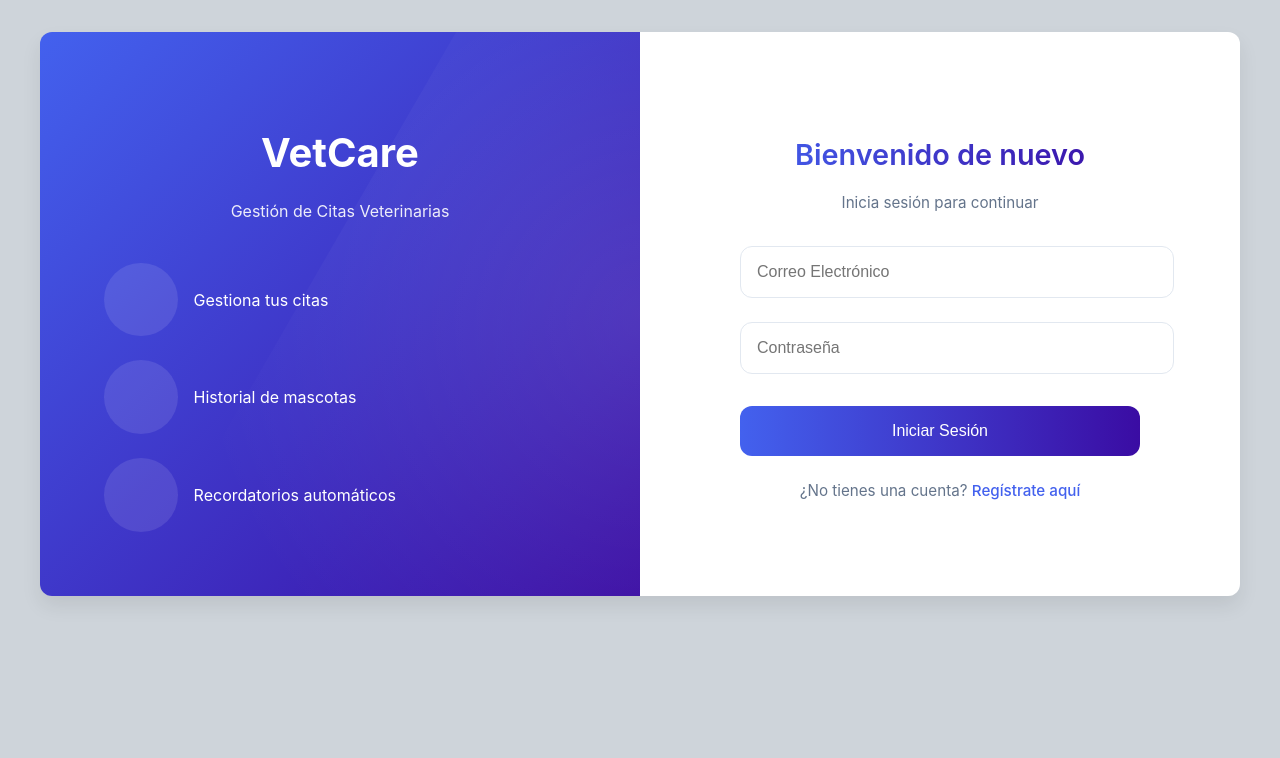
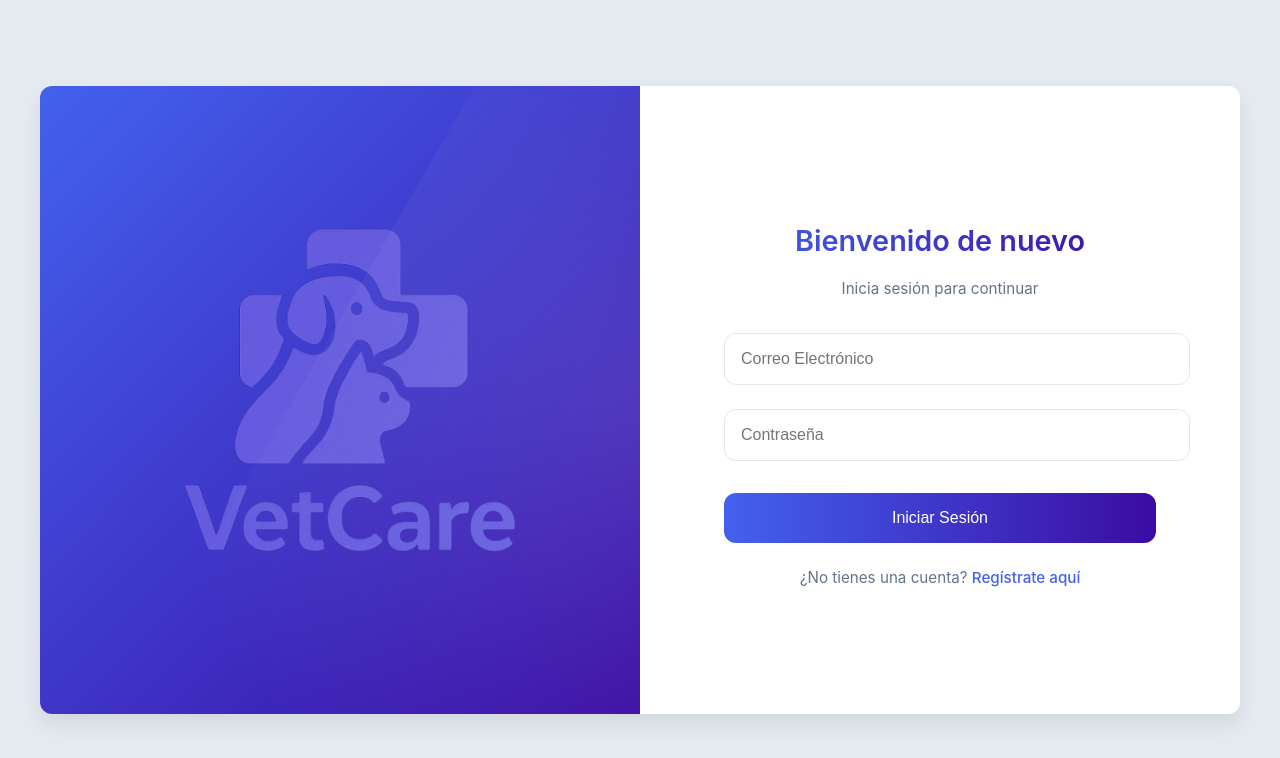
Before and after one commit to megauhcpp/VetCare, a React (Vite) app in the folder frontend/: page /login in a window 1280 px wide. Shown: the top 758 px of the page. Built offline with nearby package versions, Linux system fonts and the light colour scheme.

Commit message:
Update Login and Register components to include VetCare logo and enhance styling. Adjust CSS for full-height backgrounds, improved button layouts, and consistent form widths.

```diff
--- a/frontend/src/pages/Login.jsx
+++ b/frontend/src/pages/Login.jsx
@@ -2,6 +2,7 @@ import React, { useState } from 'react';
 import { useNavigate, Link } from 'react-router-dom';
 import { useAuth } from '../context/AuthContext';
 import '../styles/Login.css';
+import vetcareLogo from '../../vetcarelogonobg.png';
 
 const Login = () => {
     const [formData, setFormData] = useState({
@@ -48,24 +49,7 @@ const Login = () => {
         <div className="login-page">
             <div className="login-container">
                 <div className="login-left">
-                    <div className="login-content">
-                        <h1>VetCare</h1>
-                        <p className="subtitle">Gestión de Citas Veterinarias</p>
-                        <div className="features">
-                            <div className="feature">
-                                <i className="fas fa-calendar-check"></i>
-                                <span>Gestiona tus citas</span>
-                            </div>
-                            <div className="feature">
-                                <i className="fas fa-paw"></i>
-                                <span>Historial de mascotas</span>
-                            </div>
-                            <div className="feature">
-                                <i className="fas fa-bell"></i>
-                                <span>Recordatorios automáticos</span>
-                            </div>
-                        </div>
-                    </div>
+                    <img src={vetcareLogo} alt="VetCare Logo" style={{ width: 500, margin: '0 auto', display: 'block' }} />
                 </div>
                 <div className="login-right">
                     <div className="login-form-container">
--- a/frontend/src/pages/Register.jsx
+++ b/frontend/src/pages/Register.jsx
@@ -3,6 +3,7 @@ import { useNavigate, Link } from 'react-router-dom';
 import { useAuth } from '../context/AuthContext';
 import '../styles/Register.css';
 import { CalendarCheck, PawPrint, Bell } from 'lucide-react';
+import vetcareLogo from '../../vetcarelogonobg.png';
 
 const Register = () => {
     const [formData, setFormData] = useState({
@@ -67,24 +68,7 @@ const Register = () => {
         <div className="register-page">
             <div className="register-container">
                 <div className="register-left">
-                    <div className="register-content">
-                        <h1>VetCare</h1>
-                        <p className="subtitle">Gestión de Citas Veterinarias</p>
-                        <div className="features">
-                            <div className="feature">
-                                <span className="icon-lucide"><CalendarCheck size={28} /></span>
-                                <span>Gestiona tus citas</span>
-                            </div>
-                            <div className="feature">
-                                <span className="icon-lucide"><PawPrint size={28} /></span>
-                                <span>Historial de mascotas</span>
-                            </div>
-                            <div className="feature">
-                                <span className="icon-lucide"><Bell size={28} /></span>
-                                <span>Recordatorios automáticos</span>
-                            </div>
-                        </div>
-                    </div>
+                    <img src={vetcareLogo} alt="VetCare Logo" style={{ width: 500, margin: '0 auto', display: 'block' }} />
                 </div>
                 <div className="register-right">
                     <div className="register-form-container">
--- a/frontend/src/styles/Login.css
+++ b/frontend/src/styles/Login.css
@@ -16,11 +16,12 @@
 
 /* Estructura principal */
 .login-page {
+  min-height: 100vh;
   display: flex;
   align-items: center;
   justify-content: center;
-  padding: 2rem;
-
+  padding: 0;
+  background: #e5eaf1;
 }
 
 .login-container {
@@ -112,7 +113,7 @@
 }
 
 .login-form-container {
-  max-width: 400px;
+  max-width: 432px;
   width: 100%;
   margin: 0 auto;
 }
@@ -162,6 +163,11 @@
 
 /* Botón */
 .login-button {
+  width: 100%;
+  display: block;
+  box-sizing: border-box;
+  margin-left: 0;
+  margin-right: 0;
   background: linear-gradient(to right, var(--primary-color), var(--primary-dark));
   color: white;
   border: none;
--- a/frontend/src/styles/Register.css
+++ b/frontend/src/styles/Register.css
@@ -16,11 +16,12 @@
 
 /* Estructura principal */
 .register-page {
+  min-height: 100vh;
   display: flex;
   align-items: center;
   justify-content: center;
-  padding: 2rem;
-
+  padding: 0;
+  background: #e5eaf1;
 }
 
 .register-container {
@@ -112,7 +113,7 @@
 }
 
 .register-form-container {
-  max-width: 400px;
+  max-width: 432px;
   width: 100%;
   margin: 0 auto;
 }
@@ -154,6 +155,7 @@
   transition: var(--transition);
   background-color: var(--light-color);
   appearance: none;
+  color: var(--dark-color);
 }
 
 .form-group input:focus,
@@ -205,6 +207,11 @@
   cursor: pointer;
   transition: var(--transition);
   margin-top: 0.5rem;
+  width: 466px;
+  max-width: 100vw;
+  display: block;
+  margin: 1.5rem auto 0 auto;
+  box-sizing: border-box;
 }
 
 .register-button:hover {
```
Also changed, not shown: frontend/vetcarelogonobg.png (added), 1 other file (tests, documents, lock files or other folders).
